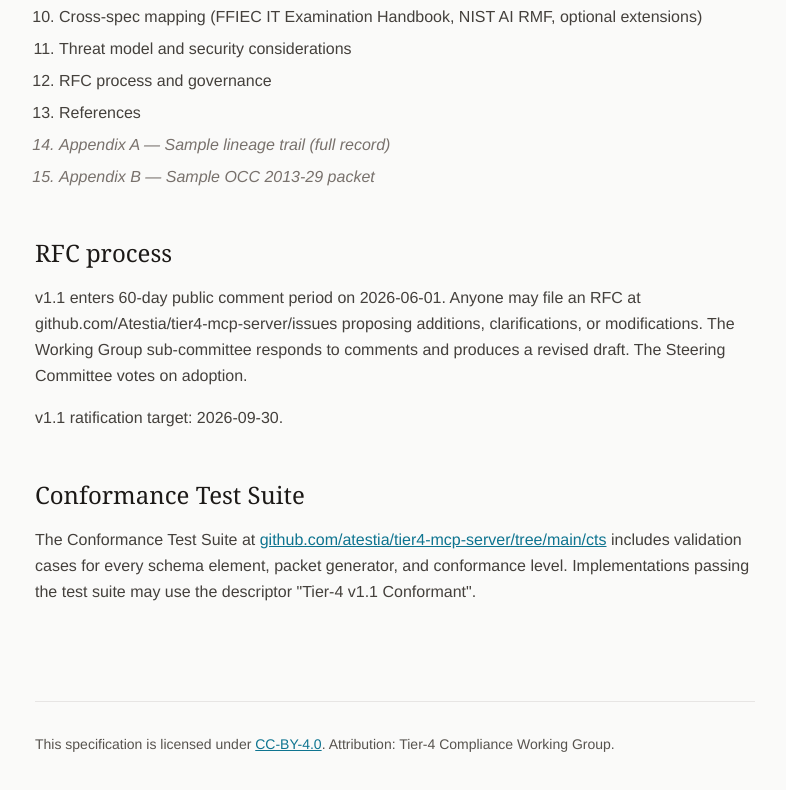
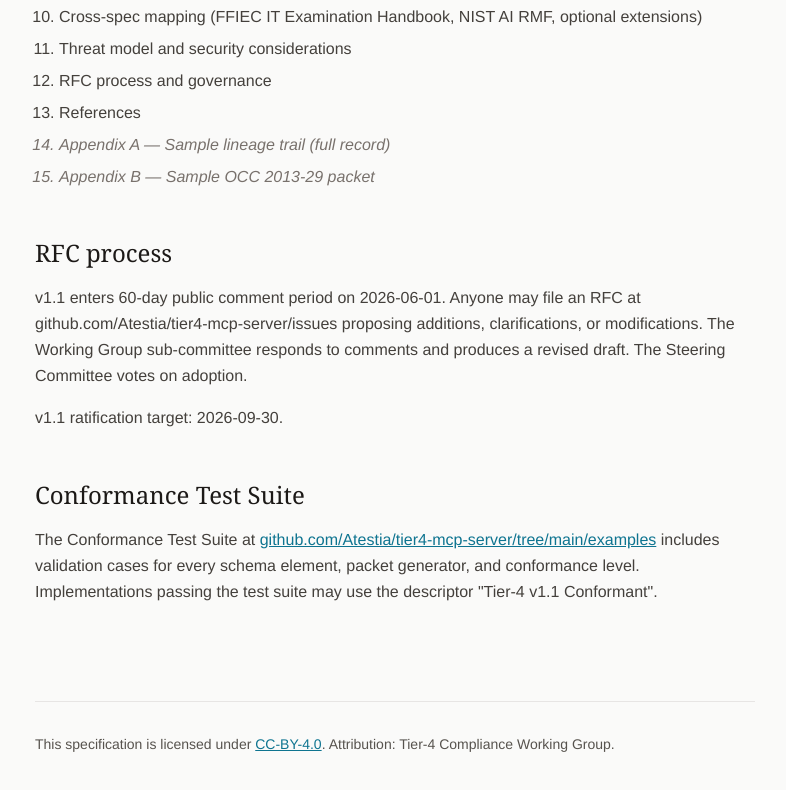
Before and after one commit to Atestia/website, a plain HTML site: page spec.html in a window 1280 px wide. Shown: the part 988-1778 px from the top of the page, without its empty margins (245-1031 px from the left). Drawn offline with nearby package versions, Linux system fonts and the light colour scheme.

Commit message:
fix: last /cts placeholder link points at examples folder
Conformance Test Suite is a Q3 2026 deliverable; until it lands, point the
spec page's CTS reference at the examples folder which contains real
implementation verification (74 passing tests).

```diff
--- a/spec.html
+++ b/spec.html
@@ -71,7 +71,7 @@ body{font-family:'Helvetica Neue','Inter',Arial,sans-serif;-webkit-font-smoothin
 
 <section class="mb-12">
   <h2 class="font-serif text-2xl mb-4">Conformance Test Suite</h2>
-  <p class="text-stone-700 leading-relaxed mb-4">The Conformance Test Suite at <a href="https://github.com/atestia/tier4-mcp-server/tree/main/cts" class="text-cyan-700 underline">github.com/atestia/tier4-mcp-server/tree/main/cts</a> includes validation cases for every schema element, packet generator, and conformance level. Implementations passing the test suite may use the descriptor "Tier-4 v1.1 Conformant".</p>
+  <p class="text-stone-700 leading-relaxed mb-4">The Conformance Test Suite at <a href="https://github.com/Atestia/tier4-mcp-server/tree/main/examples" class="text-cyan-700 underline">github.com/Atestia/tier4-mcp-server/tree/main/examples</a> includes validation cases for every schema element, packet generator, and conformance level. Implementations passing the test suite may use the descriptor "Tier-4 v1.1 Conformant".</p>
 </section>
 
 <footer class="mt-24 pt-8 border-t border-stone-200 text-sm text-stone-600">
```
